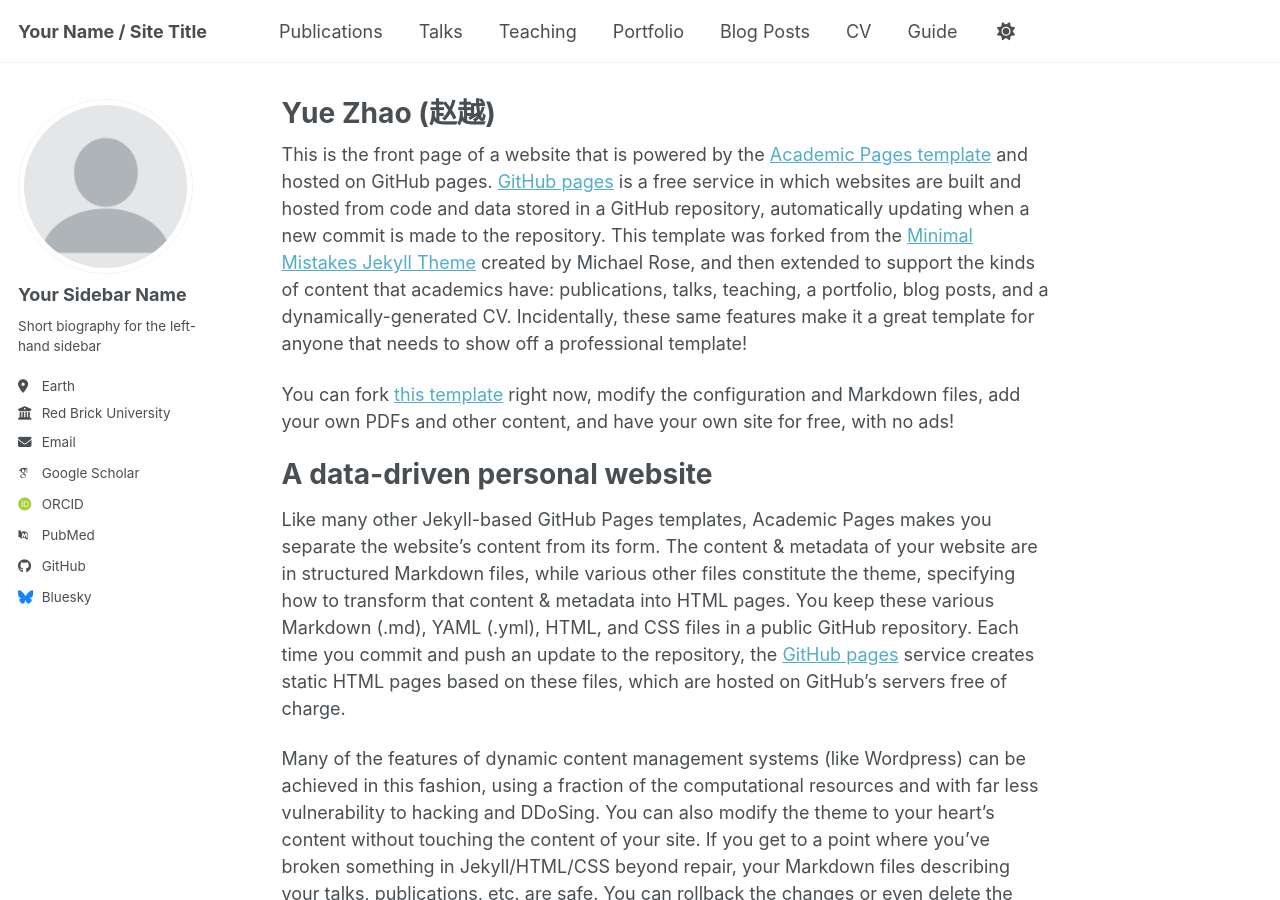
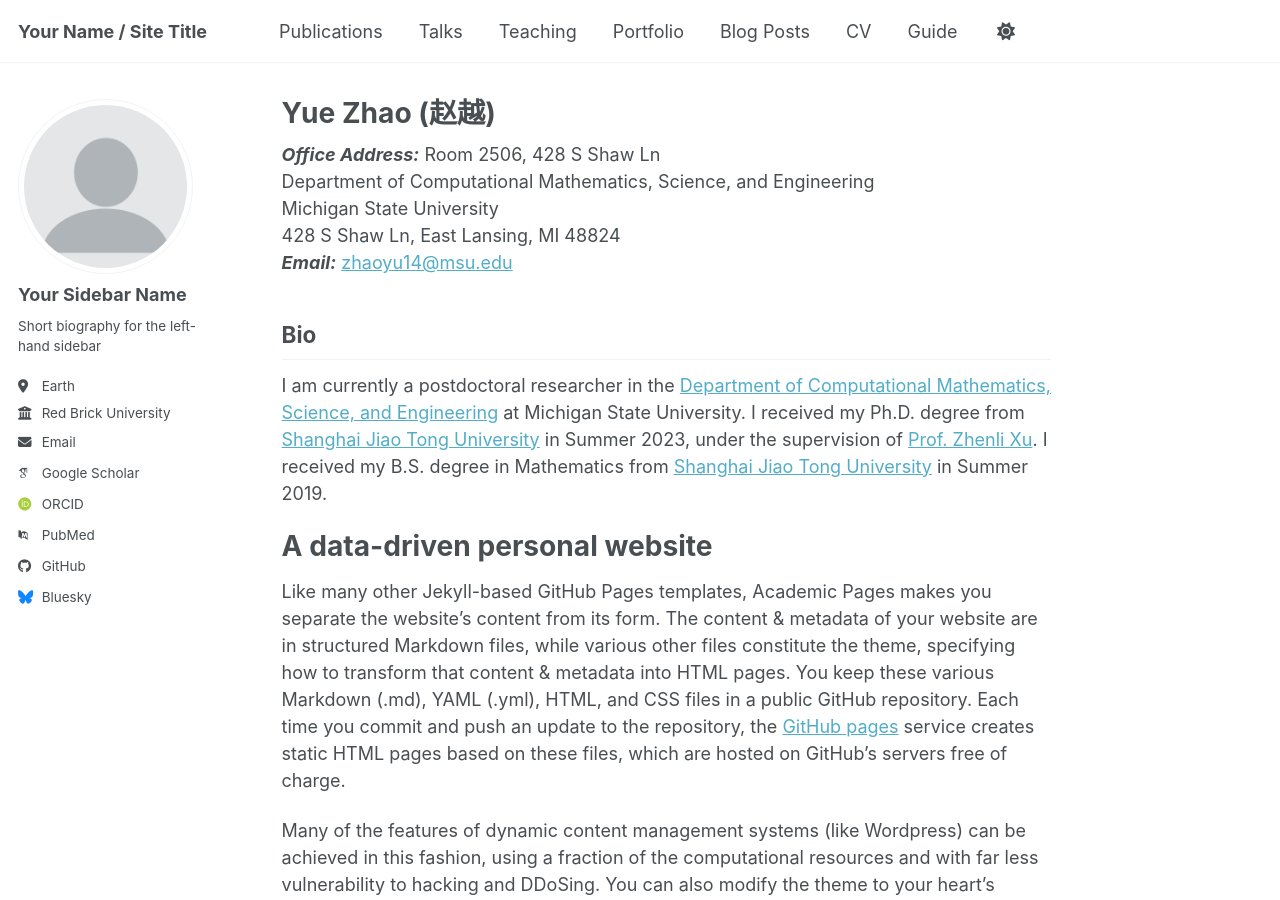
Before and after one commit to yuezhao1997/yuezhao1997.github.io, a Jekyll site: the page built from _pages/about.md, in a window 1280 px wide and 900 px high. Built offline with Jekyll 4.4.1, drawn with Linux system fonts in a browser that asks for light colours; some web fonts are replaced; a script bundle is joined from its source files by our own code; library files that are not in the unit come from our copies.

Commit message:
Update about page with contact and bio details
Added office address and bio information to the about page.

```diff
--- a/_pages/about.md
+++ b/_pages/about.md
@@ -7,9 +7,18 @@ redirect_from:
   - /about.html
 ---
 
-This is the front page of a website that is powered by the [Academic Pages template](https://github.com/academicpages/academicpages.github.io) and hosted on GitHub pages. [GitHub pages](https://pages.github.com) is a free service in which websites are built and hosted from code and data stored in a GitHub repository, automatically updating when a new commit is made to the repository. This template was forked from the [Minimal Mistakes Jekyll Theme](https://mmistakes.github.io/minimal-mistakes/) created by Michael Rose, and then extended to support the kinds of content that academics have: publications, talks, teaching, a portfolio, blog posts, and a dynamically-generated CV. Incidentally, these same features make it a great template for anyone that needs to show off a professional template!
+**_Office Address:_** Room 2506, 428 S Shaw Ln <br>
+Department of Computational Mathematics, Science, and Engineering <br>
+Michigan State University <br>
+428 S Shaw Ln, East Lansing, MI 48824 <br>
+**_Email:_** <zhaoyu14@msu.edu>
 
- You can fork [this template](https://github.com/academicpages/academicpages.github.io) right now, modify the configuration and Markdown files, add your own PDFs and other content, and have your own site for free, with no ads!
+
+## Bio
+
+I am currently a postdoctoral researcher in the [Department of Computational Mathematics, Science, and Engineering](https://cmse.msu.edu/) at Michigan State University.
+I received my Ph.D. degree from [Shanghai Jiao Tong University](https://en.sjtu.edu.cn/) in Summer 2023, under the supervision of [Prof. Zhenli Xu](https://math.sjtu.edu.cn/faculty/xuzl/).
+I received my B.S. degree in Mathematics from [Shanghai Jiao Tong University](https://en.sjtu.edu.cn/) in Summer 2019.
 
 A data-driven personal website
 ======
```
